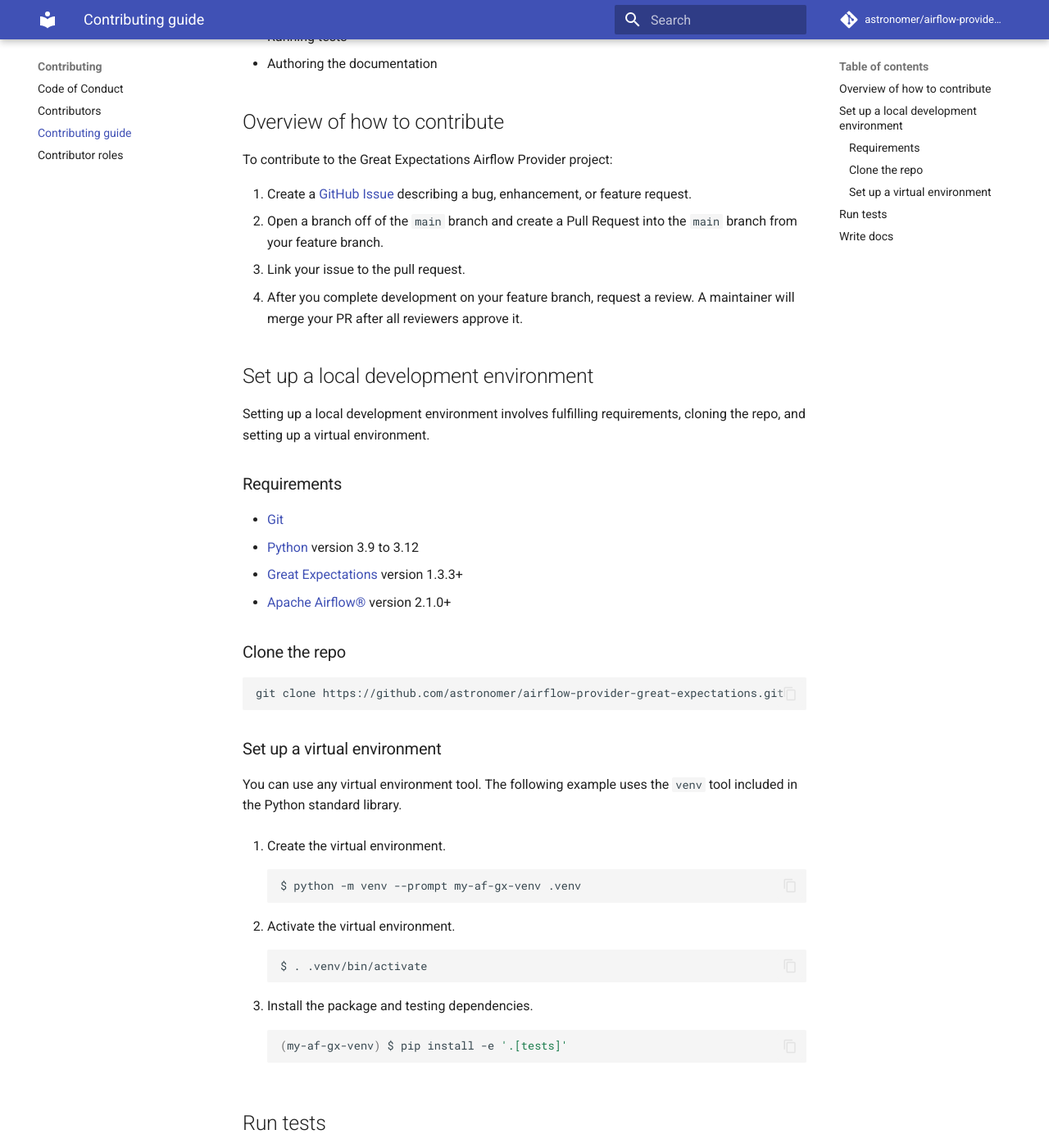
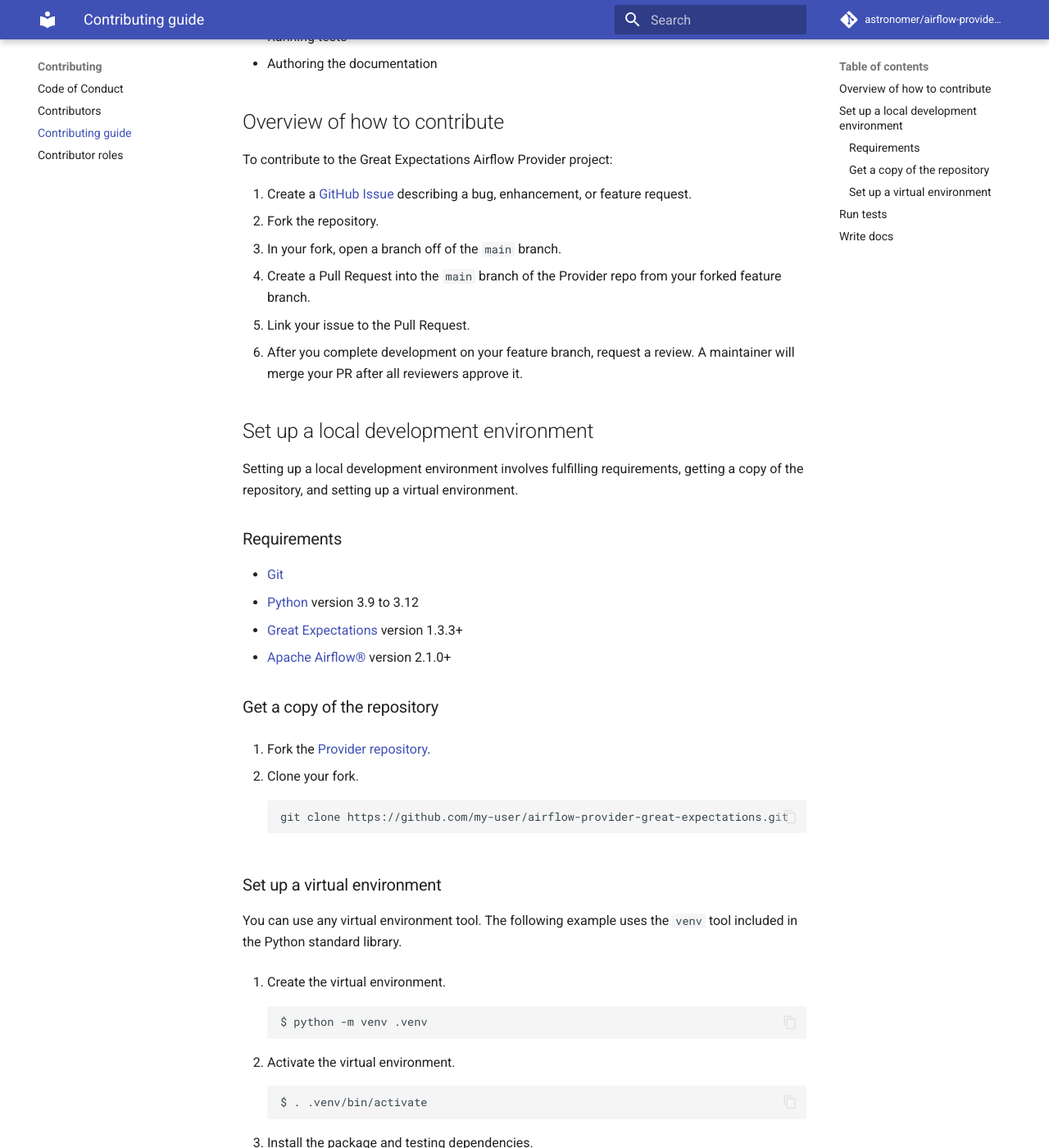
Before and after one commit to astronomer/airflow-provider-great-expectations, an MkDocs documentation site: the page built from docs/contributing/contributing-guide.md, in a window 1280 px wide and 1400 px high, scrolled down 455 px. Shown: the whole window at 82% size. Built offline with MkDocs 1.6.1 and Material for MkDocs 9.7.7, drawn with Linux system fonts in a browser that asks for light colours; comment, search, counter and statistics services are not loaded; the version menu is left out.

Commit message:
review edits

````diff
--- a/docs/contributing/contributing-guide.md
+++ b/docs/contributing/contributing-guide.md
@@ -18,14 +18,16 @@
 To contribute to the Great Expectations Airflow Provider project:
 
 1. Create a [GitHub Issue](https://github.com/astronomer/airflow-provider-great-expectations/issues) describing a bug, enhancement, or feature request.
-2. Open a branch off of the `main` branch and create a Pull Request into the `main` branch from your feature branch.
-3. Link your issue to the pull request.
-4. After you complete development on your feature branch, request a review. A maintainer will merge your PR after all reviewers approve it.
+2. Fork the repository.
+3. In your fork, open a branch off of the `main` branch.
+4. Create a Pull Request into the `main` branch of the Provider repo from your forked feature branch.
+5. Link your issue to the Pull Request.
+6. After you complete development on your feature branch, request a review. A maintainer will merge your PR after all reviewers approve it.
 
 
 ## Set up a local development environment
 
-Setting up a local development environment involves fulfilling requirements, cloning the repo, and setting up a virtual environment.
+Setting up a local development environment involves fulfilling requirements, getting a copy of the repository, and setting up a virtual environment.
 
 ### Requirements
 
@@ -34,11 +36,14 @@
 - [Great Expectations](https://docs.greatexpectations.io/docs/core/set_up_a_gx_environment/install_gx) version 1.3.3+
 - [Apache Airflow®](https://airflow.apache.org/) version 2.1.0+
 
-### Clone the repo
+### Get a copy of the repository
 
-```bash
-git clone https://github.com/astronomer/airflow-provider-great-expectations.git
-```
+1. Fork the [Provider repository](https://github.com/astronomer/airflow-provider-great-expectations).
+
+2. Clone your fork.
+   ```bash
+   git clone https://github.com/my-user/airflow-provider-great-expectations.git
+   ```
 
 ### Set up a virtual environment
 
@@ -46,7 +51,7 @@
 
 1. Create the virtual environment.
    ```bash
-   $ python -m venv --prompt my-af-gx-venv .venv
+   $ python -m venv .venv
    ```
 
 2. Activate the virtual environment.
````
